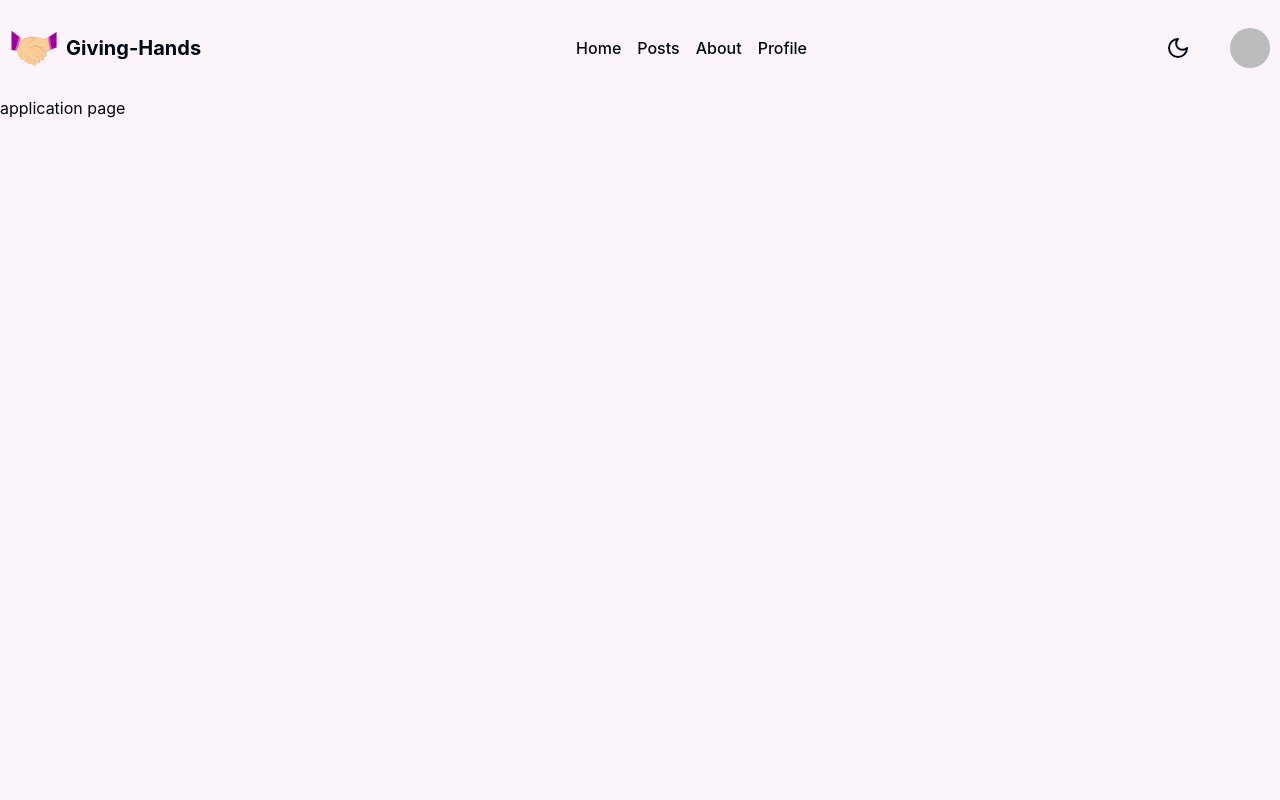
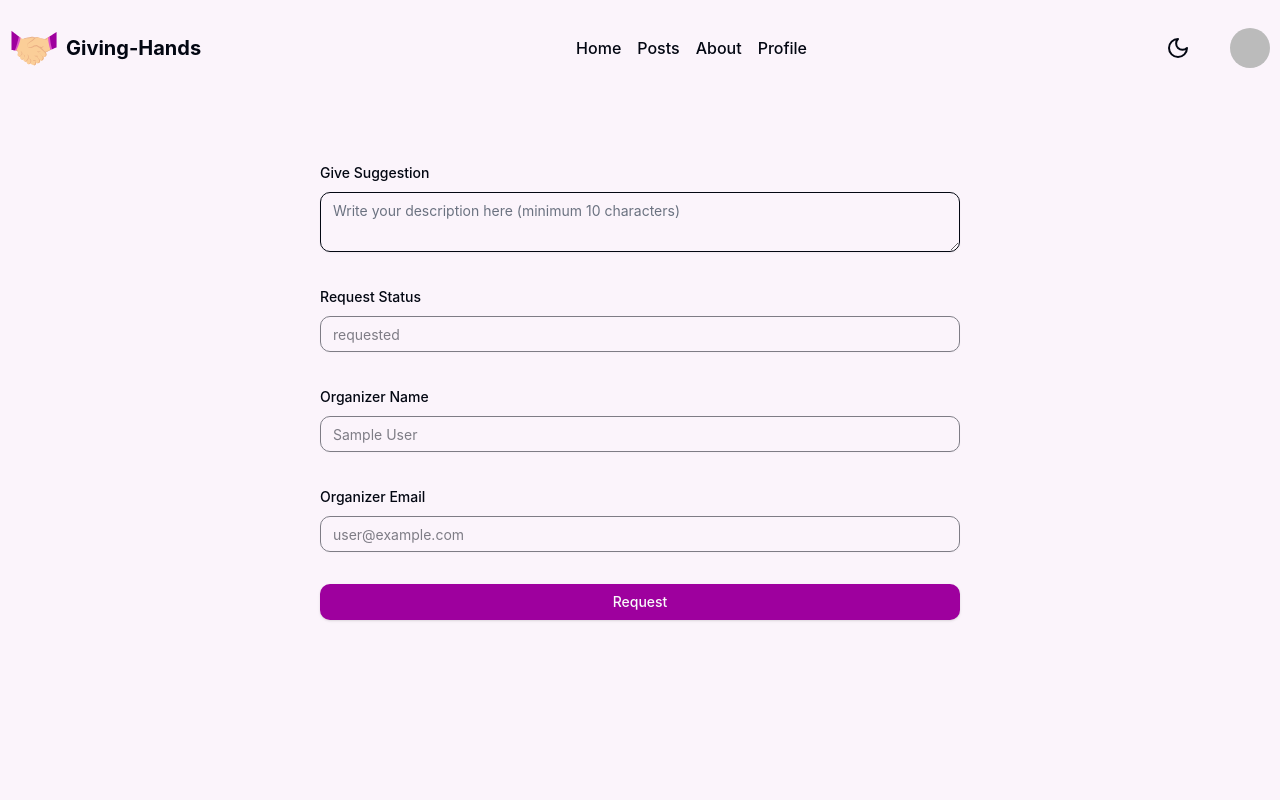
Before and after one commit to aliakborswe/giving-hands-client, a React (Vite) app: page /application/1 in a window 1280 px wide. Shown: the top 800 px of the page. Built offline with nearby package versions, Linux system fonts and the light colour scheme; no server answers; sample sign-in values are in the browser's storage.

Commit message:
be a volunteer form design done

```diff
--- a/src/pages/applicationPage/applicationPage.tsx
+++ /dev/null
@@ -1,14 +0,0 @@
-import { useParams } from "react-router";
-
-
-const ApplicationPage = () => {
-    const { id } = useParams<{ id: string }>(); // TODO: this id is postId: id
-    console.log(id)
-    return (
-        <div>
-            application page
-        </div>
-    );
-};
-
-export default ApplicationPage;
--- a/src/pages/common/PostCard.tsx
+++ b/src/pages/common/PostCard.tsx
@@ -33,6 +33,16 @@ const PostCard = ({post}: Prop) => {
               <span>Location:</span>
               {post.location}
             </div>
+            <div>
+              <strong>Status: </strong>
+              <span
+                className={`bg-${
+                  post.status === "Ongoing" ? "green" : "red"
+                }-500 py-0.5 px-3 rounded-sm`}
+              >
+                {post.status}
+              </span>
+            </div>
           </div>
         </CardContent>
         <CardFooter className='px-4'>
--- a/src/pages/manageMyPosts/MyPosts.tsx
+++ b/src/pages/manageMyPosts/MyPosts.tsx
@@ -1,6 +1,5 @@
 
 import PostDataTable from "./PostDataTable";
-import Wrapper from "../common/Wrapper";
 const MyPosts = () => {
 
 
@@ -8,21 +7,16 @@ const MyPosts = () => {
 
 
     return (
-      <Wrapper className="space-y-20">
+      <div className="space-y-20">
         {/* My Volunteer Need Posts Section */}
-        <section>
-          <h1 className='text-center text-xl md:text-2xl lg:text-3xl font-bold pb-8 border-b border-primary mb-4'>
-            My Volunteer Need Posts
-          </h1>
           <PostDataTable />
-        </section>
         {/* My Volunteer Need Posts Section */}
         <section>
           <h1 className='text-center text-xl md:text-2xl lg:text-3xl font-bold pb-8 border-b border-primary mb-4'>
             My Volunteer Request Posts
           </h1>
         </section>
-      </Wrapper>
+      </div>
     );
 };
 
--- a/src/pages/manageMyPosts/PostDataTable.tsx
+++ b/src/pages/manageMyPosts/PostDataTable.tsx
@@ -17,6 +17,7 @@ import useAxiosSecure from "@/hooks/useAxiosSecure";
 import useAuth from "@/hooks/useAuth";
 import Spinner from "../common/Spinner";
 import { toast } from "react-toastify";
+import Wrapper from "../common/Wrapper";
 
 const PostDataTable = () => {
   const [isGridView, setIsGridView] = useState(false);
@@ -102,7 +103,10 @@ const PostDataTable = () => {
     );
   }
   return (
-    <>
+    <Wrapper>
+      <h1 className='text-center text-xl md:text-2xl lg:text-3xl font-bold pb-8 border-b border-primary mb-4'>
+        My Volunteer Need Posts
+      </h1>
       <div className='flex justify-end mb-4'>
         <Button
           variant='outline'
@@ -239,7 +243,7 @@ const PostDataTable = () => {
           </Table>
         </>
       )}
-    </>
+    </Wrapper>
   );
 };
 
--- a/src/pages/postDetailsPage/postDetailsPage.tsx
+++ b/src/pages/postDetailsPage/postDetailsPage.tsx
@@ -1,22 +1,23 @@
 import useAxiosSecure from "@/hooks/useAxiosSecure";
 import { useEffect, useState } from "react";
-import { Link, useParams } from "react-router";
+import { useNavigate, useParams } from "react-router";
 import Spinner from "../common/Spinner";
 import Wrapper from "../common/Wrapper";
 import { Card, CardContent } from "@/components/ui/card";
 import { Post } from "@/utils/PostInterface";
 import { Button } from "@/components/ui/button";
-
+import Swal from "sweetalert2";
 
 const PostDetailsPage = () => {
-    const [post, setPost] = useState<Post | null >(null)
-    const [loading, setLoading] = useState(false)
-    const axiosSecure = useAxiosSecure()
+  const [post, setPost] = useState<Post | null>(null);
+  const [loading, setLoading] = useState(false);
+  const axiosSecure = useAxiosSecure();
   const { id } = useParams<{ id: string }>();
+  const navigate = useNavigate();
 
+  console.log(post?.status);
 
-
-   useEffect(()=>{
+  useEffect(() => {
     const fetchPosts = async () => {
       setLoading(true);
       try {
@@ -30,7 +31,20 @@ const PostDetailsPage = () => {
     };
 
     fetchPosts();
-   },[axiosSecure, id])
+  }, [axiosSecure, id]);
+
+  // handle Be a Volunteer button
+  const handleBeVolunteerBtn = (id: string) => {
+    if(post?.status === "Ongoing"){
+      navigate(`/application/${id}`);
+    }else{
+      Swal.fire({
+        icon: "error",
+        title: "Oops...",
+        text: "This post is not active",
+      });
+    }
+  }
 
   if (loading) {
     return <Spinner />;
@@ -80,11 +94,24 @@ const PostDetailsPage = () => {
                 <span>Volunteers Needed: </span>
                 {post.volunteersNeeded}
               </div>
+              <div>
+                <strong>Status: </strong>
+                <span
+                  className={`bg-${
+                    post.status === "Ongoing" ? "green" : "red"
+                  }-500 py-0.5 px-3 rounded-sm`}
+                >
+                  {post.status}
+                </span>
+              </div>
             </div>
             <p className='py-2'>{post.description}</p>
-              <Link to={`/application/${post._id}`} className='w-full'>
-                <Button className='w-full'>Be a Volunteer</Button>
-              </Link>
+            <Button
+              onClick={() => handleBeVolunteerBtn(post._id)}
+              className='w-full'
+            >
+              Be a Volunteer
+            </Button>
           </div>
         </CardContent>
       </Card>
--- /dev/null
+++ b/src/pages/volunteerApplicationPage/AddApplication.tsx
@@ -0,0 +1,140 @@
+/* eslint-disable react-hooks/exhaustive-deps */
+import { useNavigate, useParams } from "react-router";
+import Wrapper from "../common/Wrapper";
+import useAuth from "@/hooks/useAuth";
+import { useEffect, useState } from "react";
+import useAxiosSecure from "@/hooks/useAxiosSecure";
+import { useForm } from "react-hook-form";
+import { z } from "zod";
+import { zodResolver } from "@hookform/resolvers/zod";
+import { Form, FormControl, FormField, FormItem, FormLabel, FormMessage } from "@/components/ui/form";
+import { Textarea } from "@/components/ui/textarea";
+import { Input } from "@/components/ui/input";
+import { Button } from "@/components/ui/button";
+
+const applicationSchema = z.object({
+  organizerName: z.string().min(1, "Organizer name is required"),
+  organizerEmail: z.string().email("Invalid email address"),
+  suggestion: z.string().min(1, "Suggestion is required"),
+  requestStatus: z.enum(["requested", "approved", "rejected"]),
+});
+
+
+
+const AddApplication = () => {
+    const { user } = useAuth();
+    const [isSubmitting, setIsSubmitting] = useState(false);
+    const axiosSecure = useAxiosSecure();
+    const { id } = useParams<{ id: string }>(); // TODO: this id is postId: id // status: requestStatus
+  const navigate = useNavigate();
+
+  // Define form.
+  const form = useForm<z.infer<typeof applicationSchema>>({
+    resolver: zodResolver(applicationSchema),
+    defaultValues: {
+      suggestion: "",
+      requestStatus: "requested",
+      organizerName: user?.displayName || "",
+      organizerEmail: user?.email || "",
+    },
+  });
+
+  useEffect(() => {
+    if (user) {
+      if (user.displayName && user.email) {
+        form.setValue("organizerName", user.displayName);
+        form.setValue("organizerEmail", user.email);
+      }
+    }
+  }, [user]);
+
+  // Define a submit handler.
+  function onSubmit(data: z.infer<typeof applicationSchema>) {
+    setIsSubmitting(true);
+    const postData = {
+      postId: id,
+      ...data,
+    };
+    console.log(postData);
+
+    setIsSubmitting(false);
+  }
+
+
+
+
+  return (
+    <Wrapper>
+      <Form {...form}>
+        <form
+          onSubmit={form.handleSubmit(onSubmit)}
+          className='space-y-8 max-w-2xl mx-auto p-4'
+        >
+          <FormField
+            control={form.control}
+            name='suggestion'
+            render={({ field }) => (
+              <FormItem>
+                <FormLabel>Give Suggestion</FormLabel>
+                <FormControl>
+                  <Textarea
+                    placeholder='Write your description here (minimum 10 characters)'
+                    {...field}
+                    className='border-foreground'
+                  />
+                </FormControl>
+                <FormMessage />
+              </FormItem>
+            )}
+          />
+          <FormField
+            control={form.control}
+            name='requestStatus'
+            render={({ field }) => (
+              <FormItem>
+                <FormLabel>Request Status</FormLabel>
+                <FormControl>
+                  <Input {...field} className='border-foreground' disabled />
+                </FormControl>
+                <FormMessage />
+              </FormItem>
+            )}
+          />
+
+          <FormField
+            control={form.control}
+            name='organizerName'
+            render={({ field }) => (
+              <FormItem>
+                <FormLabel>Organizer Name</FormLabel>
+                <FormControl>
+                  <Input {...field} className='border-foreground' disabled />
+                </FormControl>
+                <FormMessage />
+              </FormItem>
+            )}
+          />
+          <FormField
+            control={form.control}
+            name='organizerEmail'
+            render={({ field }) => (
+              <FormItem>
+                <FormLabel>Organizer Email</FormLabel>
+                <FormControl>
+                  <Input {...field} className='border-foreground' disabled />
+                </FormControl>
+                <FormMessage />
+              </FormItem>
+            )}
+          />
+          {/* Form Submit Button is here */}
+          <Button type='submit' disabled={isSubmitting} className='w-full'>
+            {isSubmitting ? "Requesting..." : "Request"}
+          </Button>
+        </form>
+      </Form>
+    </Wrapper>
+  );
+};
+
+export default AddApplication;
--- a/src/pages/volunteerNeedPost/AddVolunteerNeedPost.tsx
+++ b/src/pages/volunteerNeedPost/AddVolunteerNeedPost.tsx
@@ -91,12 +91,10 @@ const AddVolunteerNeedPost = () => {
         .then(() => {
           toast.success("Post added successfully");
           form.reset();
-          setIsSubmitting(false);
           navigate("/");
         })
         .catch((err) => {
           toast.error(err.message);
-          setIsSubmitting(false);
         });
     } catch (error: any) {
       toast.error(error.message);
--- a/src/routes/routes.tsx
+++ b/src/routes/routes.tsx
@@ -11,8 +11,8 @@ import { BrowserRouter, Route, Routes } from "react-router";
 import PrivetRoute from "./PrivetRoute";
 import useAuth from "@/hooks/useAuth";
 import PostDetailsPage from "@/pages/postDetailsPage/postDetailsPage";
-import ApplicationPage from "@/pages/applicationPage/applicationPage";
 import UpdateVolunteerNeedPost from "@/pages/volunteerNeedPost/UpdateVolunteerNeedPost";
+import AddApplication from "@/pages/volunteerApplicationPage/AddApplication";
 
 
 
@@ -48,7 +48,7 @@ const AllRoutes = () => {
               />
               <Route path='myPosts' element={<MyPosts />} />
               <Route path='posts/:id' element={<PostDetailsPage />} />
-              <Route path="application/:id" element={<ApplicationPage />} />
+              <Route path='application/:id' element={<AddApplication />} />
             </Route>
           </Route>
           {/* error route without header and footer */}
```
Lines whose indentation alone changed are shown as unchanged.
